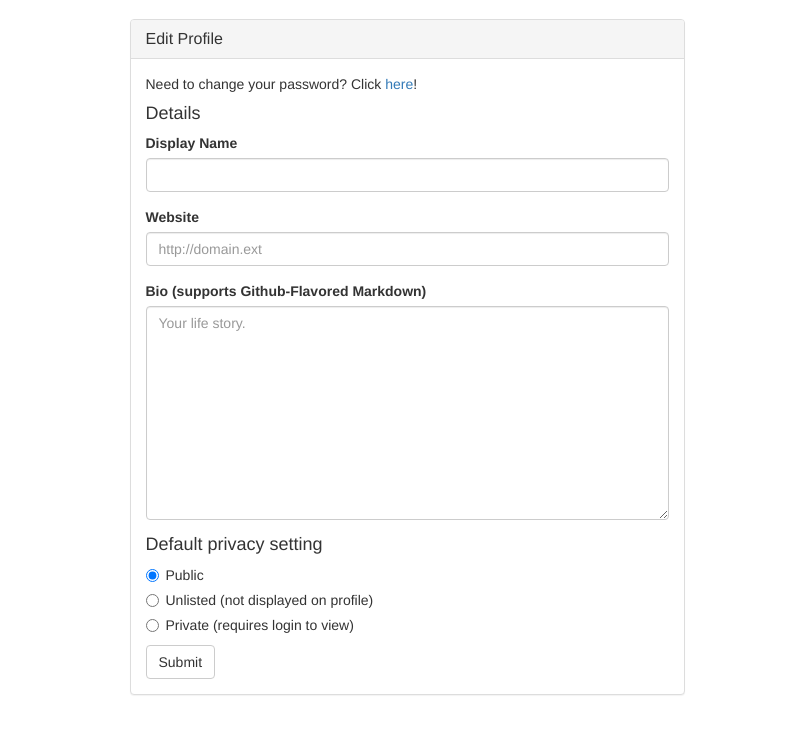
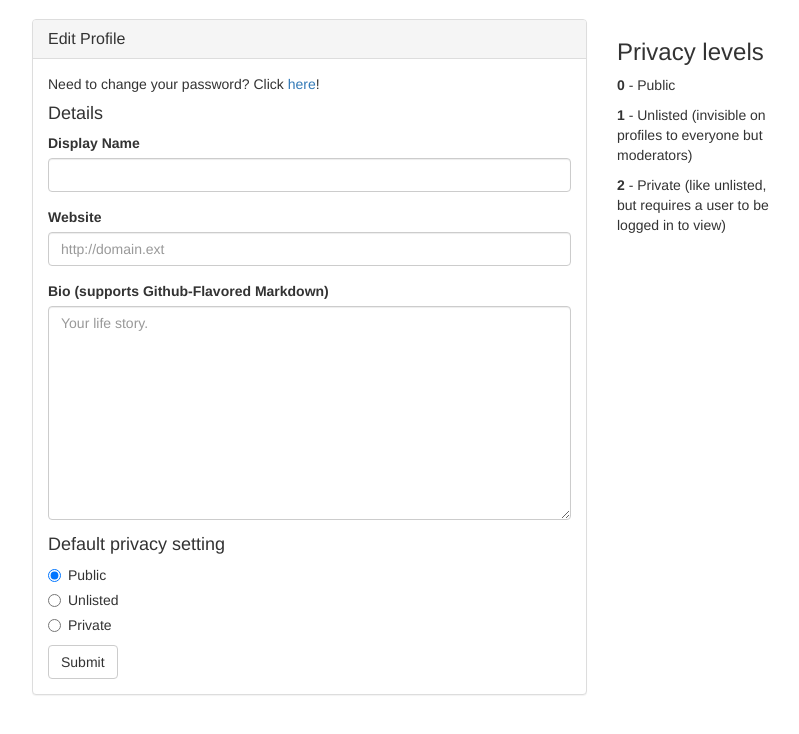
Before and after one commit to BytewaveMLP/sleeti, a PHP site: template resources/views/user/update.twig in a window 1280 px wide. Shown: the part 51-785 px from the top of the page, without its empty margins (233-1032 px from the left). Run offline with PHP 8.4, Linux system fonts and the light colour scheme; the template is opened without the code that fills it, so the values that code supplies are empty; some libraries are stand-ins or nearby versions.

Commit message:
Separate out repeated elements into modular views

```diff
--- /dev/null
+++ b/resources/views/templates/partials/forms/privacy-levels.twig
@@ -0,0 +1,20 @@
+<div class="radio">
+	<label>
+		<input type="radio" name="privacy" id="public" value="public"{% if auth.user.default_privacy_state == 0 %} checked{% endif %}>
+		Public
+	</label>
+</div>
+
+<div class="radio">
+	<label>
+		<input type="radio" name="privacy" id="unlisted" value="unlisted"{% if auth.user.default_privacy_state == 1 %} checked{% endif %}>
+		Unlisted
+	</label>
+</div>
+
+<div class="radio">
+	<label>
+		<input type="radio" name="privacy" id="private" value="private"{% if auth.user.default_privacy_state == 2 %} checked{% endif %}>
+		Private
+	</label>
+</div>
--- /dev/null
+++ b/resources/views/templates/partials/privacy-levels-desc.twig
@@ -0,0 +1,12 @@
+<div class="col-md-2">
+	<h3>Privacy levels</h3>
+	<p>
+		<b>0</b> - Public
+	</p>
+	<p>
+		<b>1</b> - Unlisted (invisible on profiles to everyone but moderators)
+	</p>
+	<p>
+		<b>2</b> - Private (like unlisted, but requires a user to be logged in to view)
+	</p>
+</div>
--- a/resources/views/user/update.twig
+++ b/resources/views/user/update.twig
@@ -29,7 +29,7 @@
 
 {% block content %}
 	<div class="row">
-		<div class="col-md-6 col-md-offset-3">
+		<div class="col-md-6 col-md-offset-2">
 			<div class="panel panel-default">
 				<div class="panel-heading">
 					<h3 class="panel-title">Edit Profile</h3>
@@ -74,26 +74,7 @@
 							Default privacy setting
 						</h4>
 
-						<div class="radio">
-							<label>
-								<input type="radio" name="privacy" id="public" value="public"{% if auth.user.default_privacy_state == 0 %} checked{% endif %}>
-								Public
-							</label>
-						</div>
-
-						<div class="radio">
-							<label>
-								<input type="radio" name="privacy" id="unlisted" value="unlisted"{% if auth.user.default_privacy_state == 1 %} checked{% endif %}>
-								Unlisted (not displayed on profile)
-							</label>
-						</div>
-
-						<div class="radio">
-							<label>
-								<input type="radio" name="privacy" id="private" value="private"{% if auth.user.default_privacy_state == 2 %} checked{% endif %}>
-								Private (requires login to view)
-							</label>
-						</div>
+						{% include 'templates/partials/forms/privacy-levels.twig' %}
 
 						<button type="submit" class="btn btn-default">Submit</button>
 
@@ -102,5 +83,7 @@
 				</div>
 			</div>
 		</div>
+
+		{% include 'templates/partials/privacy-levels-desc.twig' %}
 	</div>
 {% endblock %}
```
Also changed, not shown: resources/views/mod/mcp/files.twig (+2 -12 lines), resources/views/upload/file.twig (+4 -21 lines), resources/views/upload/paste.twig (+4 -21 lines), resources/views/user/profile.twig (+1 -12 lines).
